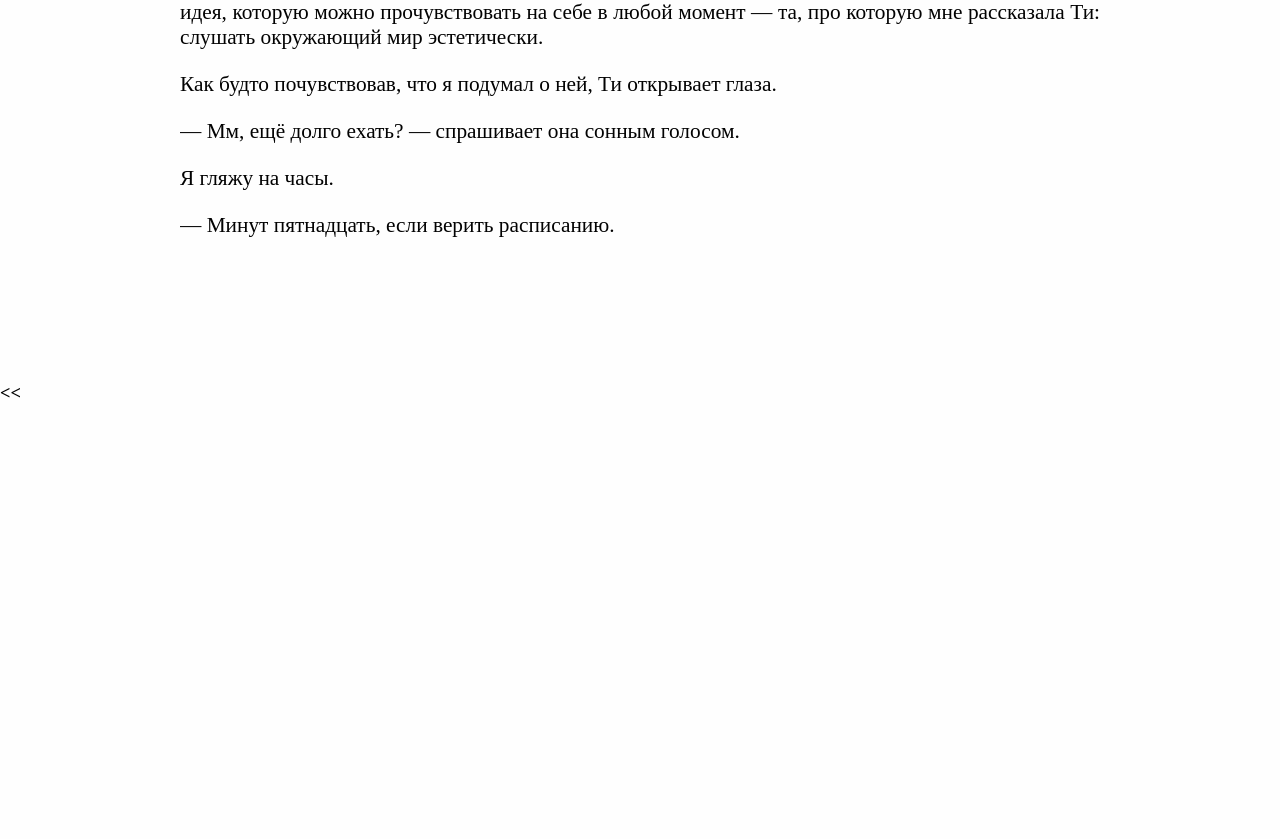
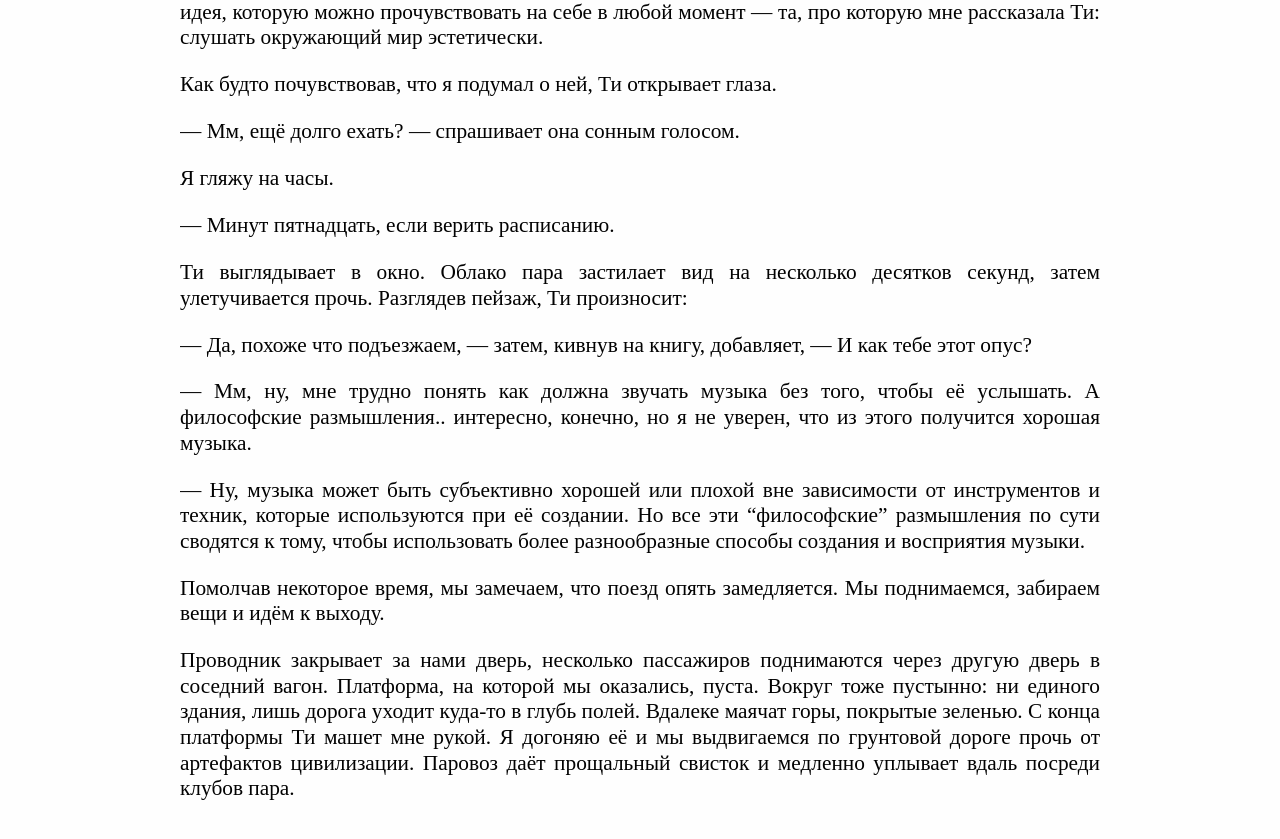
Before and after one commit to caryoscelus/lezvije-travy, a Jekyll site: the page built from text/steam.md, in a window 1280 px wide and 900 px high, scrolled down 1241 px. Shown: the top 839 px of the window. Built offline with Jekyll 4.4.1, drawn with Linux system fonts in a browser that asks for light colours; before the commit the page ends 1649 px from its top, so only the background shows below that.

Commit message:
text (steam)

```diff
--- a/text/steam.md
+++ b/text/steam.md
@@ -64,3 +64,28 @@ title: "??????????"
 Я гляжу на часы.
 
 — Минут пятнадцать, если верить расписанию.
+
+Ти выглядывает в окно. Облако пара застилает вид на несколько десятков секунд,
+затем улетучивается прочь. Разглядев пейзаж, Ти произносит:
+
+— Да, похоже что подъезжаем, — затем, кивнув на книгу, добавляет, — И как тебе
+этот опус?
+
+— Мм, ну, мне трудно понять как должна звучать музыка без того, чтобы её
+услышать. А философские размышления.. интересно, конечно, но я не уверен, что из
+этого получится хорошая музыка.
+
+— Ну, музыка может быть субъективно хорошей или плохой вне зависимости от
+инструментов и техник, которые используются при её создании. Но все эти
+"философские" размышления по сути сводятся к тому, чтобы использовать более
+разнообразные способы создания и восприятия музыки.
+
+Помолчав некоторое время, мы замечаем, что поезд опять замедляется. Мы
+поднимаемся, забираем вещи и идём к выходу.
+
+Проводник закрывает за нами дверь, несколько пассажиров поднимаются через другую
+дверь в соседний вагон. Платформа, на которой мы оказались, пуста. Вокруг тоже
+пустынно: ни единого здания, лишь дорога уходит куда-то в глубь полей. Вдалеке
+маячат горы, покрытые зеленью. С конца платформы Ти машет мне рукой. Я догоняю
+её и мы выдвигаемся по грунтовой дороге прочь от артефактов цивилизации. Паровоз
+даёт прощальный свисток и медленно уплывает вдаль посреди клубов пара.
```
